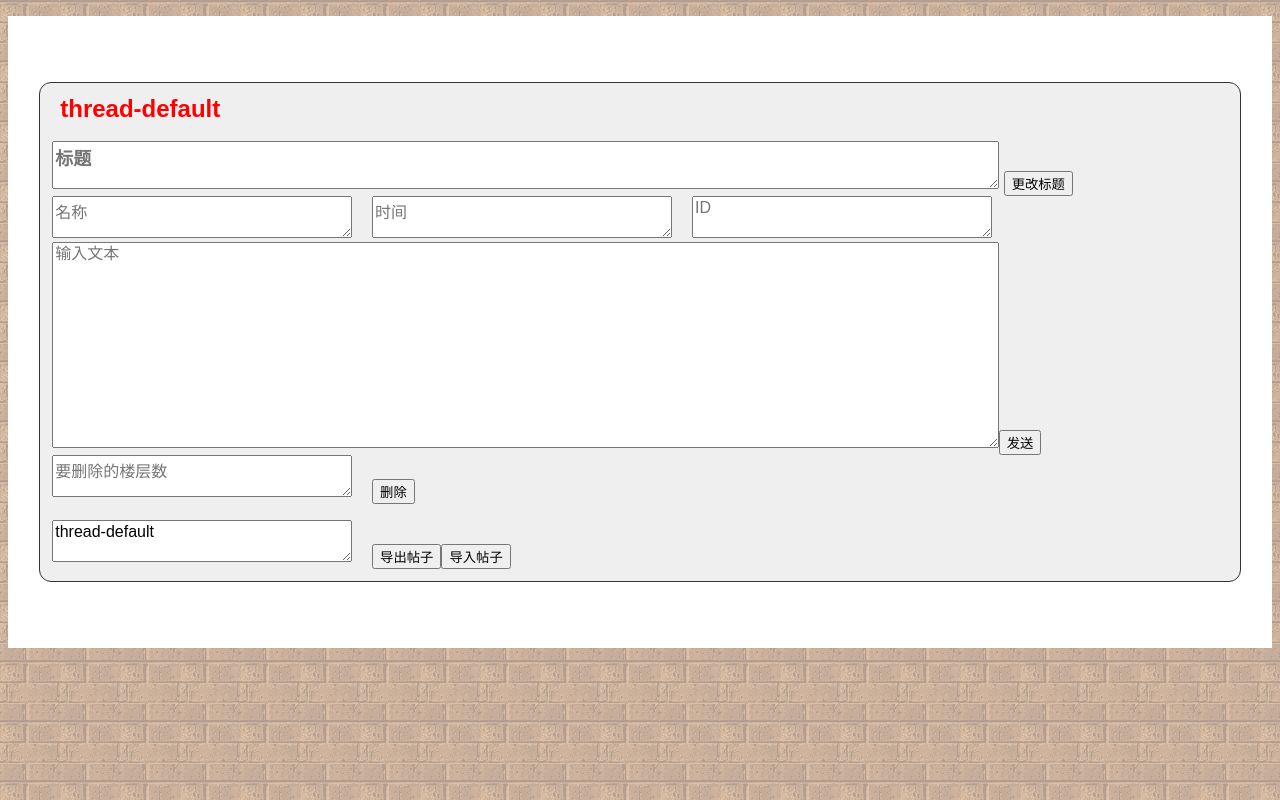
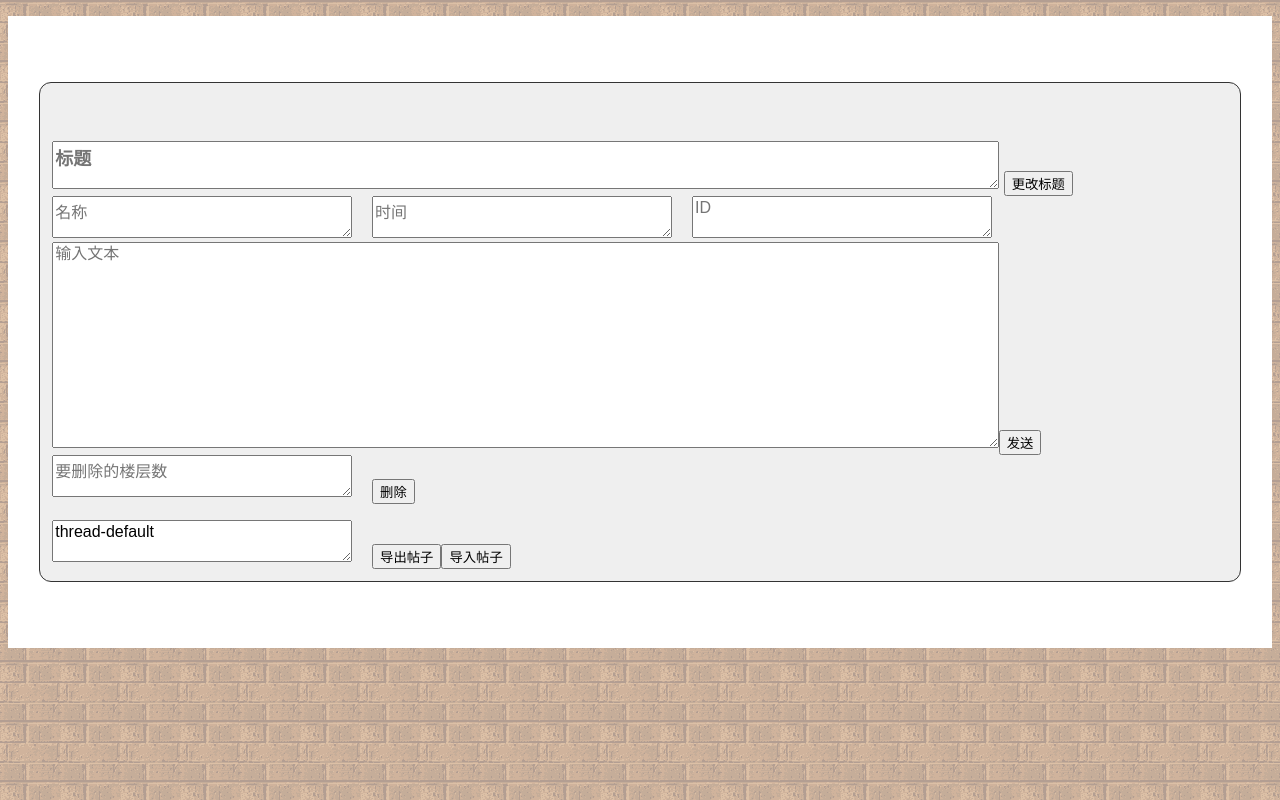
Before and after one commit to luoxueyasha/vue-5ch, a Vue app: page / in a window 1280 px wide. Built offline with nearby package versions, Linux system fonts and the light colour scheme.

Commit message:
add readme

```diff
--- a/package.json
+++ b/package.json
@@ -1,5 +1,5 @@
 {
-  "name": "templ1",
+  "name": "vue-5ch",
   "version": "0.1.0",
   "private": true,
   "scripts": {
--- a/src/App.vue
+++ b/src/App.vue
@@ -22,7 +22,7 @@ export default {
 
 <style>
 #app {
-  font-family: Saitamaar, "MS Gothic", Simsun;
+  font-family: 'ＭＳ Ｐゴシック', 'MS PGothic', 'IPAMonaPGothic', '方正兰亭黑',sans-serif;
   margin: 0;
   padding: 0;
   color: #000000;
--- a/src/components/HelloWorld.vue
+++ b/src/components/HelloWorld.vue
@@ -2,7 +2,7 @@
   <div class="THREADCONTENTS" id="THREADCONTENTS">
     <h3 class="thread_title">
       <!--标题 start-->
-      <span>{{threadname}}</span>
+      <span>{{thtitle}}</span>
       <!--标题的保存回头再写-->
       <!--标题 end-->
     </h3>
@@ -87,8 +87,10 @@ export default {
       }
     },
     delcomponent: function() {
-      this.list.splice(this.deliden - 1, 1);
-      this.deliden = "";
+      if(this.deliden){
+        this.list.splice(this.deliden - 1, 1);
+        this.deliden = "";
+      }
     },
     savethread: function() {
       if (!this.threadname) {
@@ -111,7 +113,9 @@ export default {
       */
     },
     changetitle:function(){
-      this.threadname = this.thtitle;
+      if(this.thtitle){
+        this.threadname = this.thtitle;
+      }
     },
   },
 };
```
Also changed, not shown: 2 other files (tests, documents, lock files or other folders).
